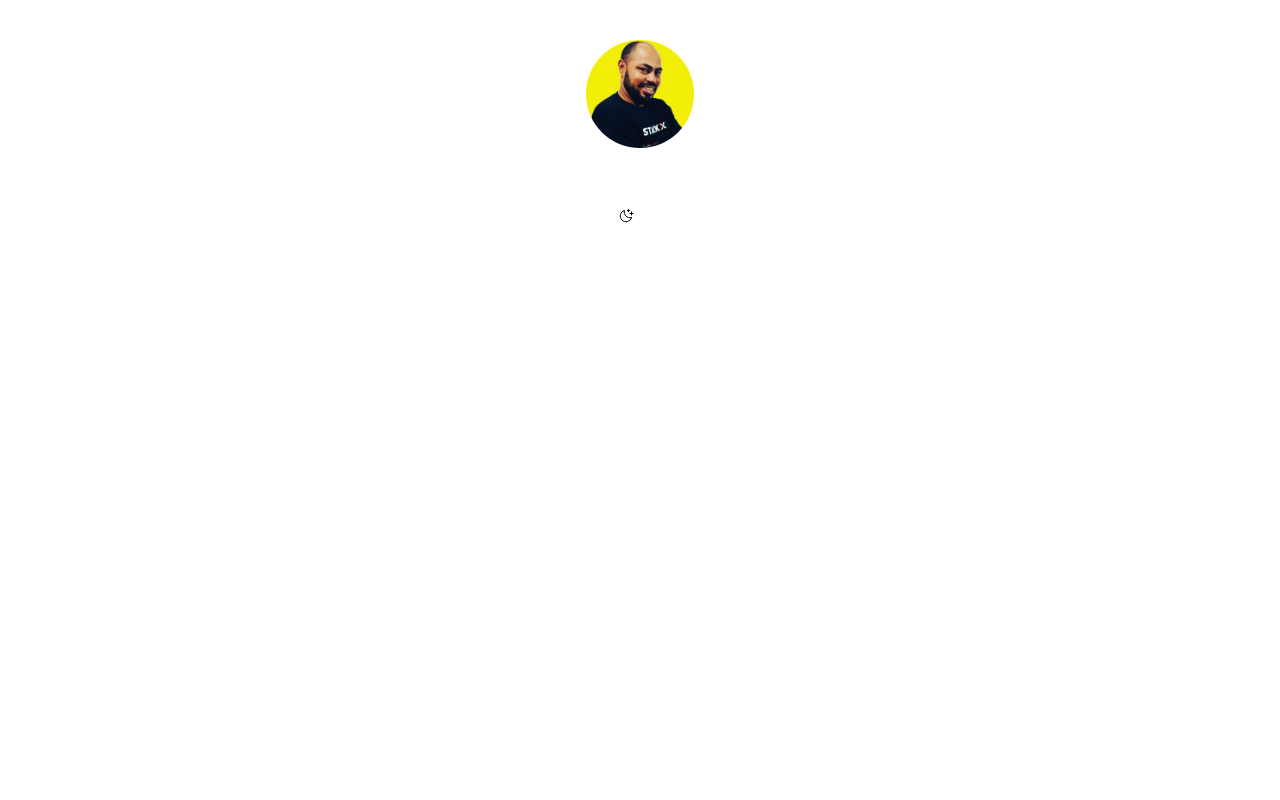
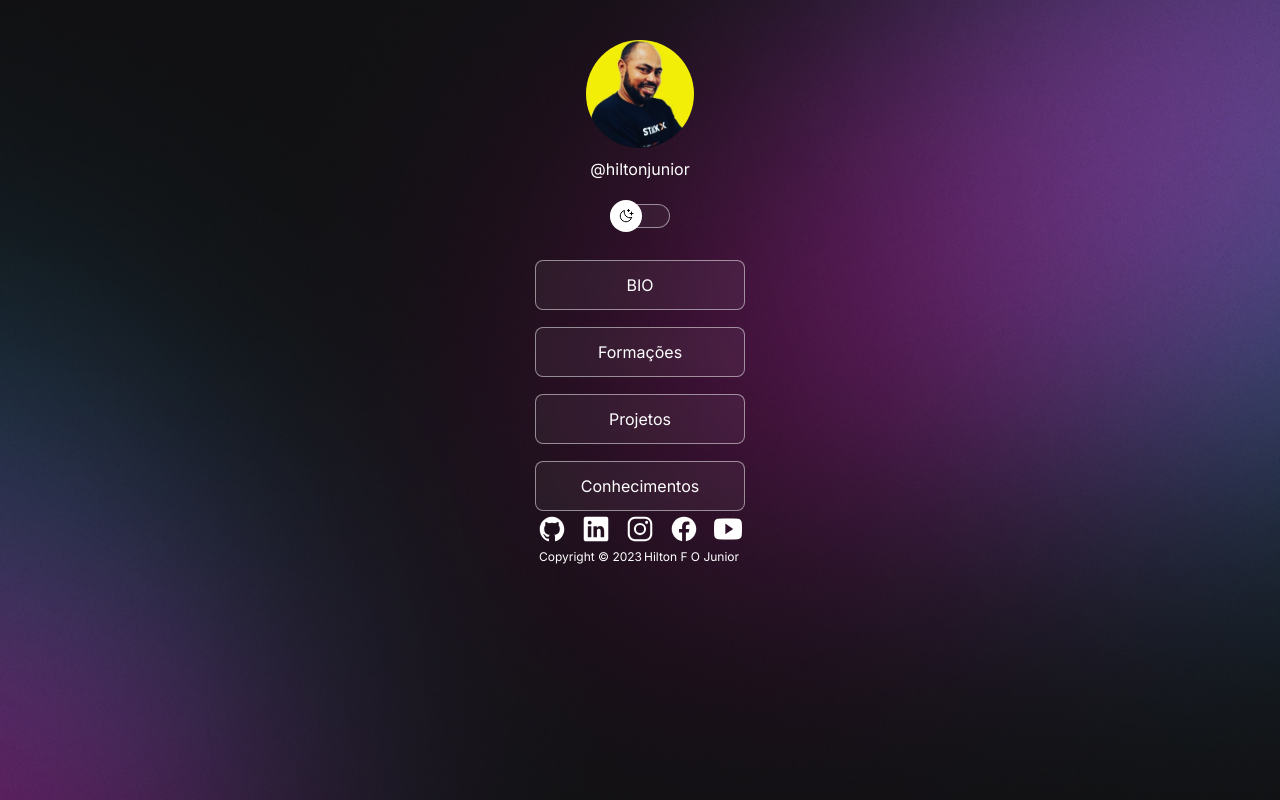
Before and after one commit to Devmmx166/primeiroProjeto, a website: page index.html in a window 1280 px wide. Drawn offline with nearby package versions, Linux system fonts and the light colour scheme.

Commit message:
correção

```diff
--- a/css/style.css
+++ b/css/style.css
@@ -21,7 +21,7 @@
 }
 :root{
   --text-color:white;
-  --bg-url: url(./assets/bg-desktop.jpg);
+  --bg-url: url(../assets/bg-desktop.jpg);
   --stroke-color: rgb(255, 255, 255,0.5);
   --surface-color:rgb(255, 255, 255,0.05);
   --surface-color-hover:rgb(0,0, 0,0.02);
@@ -32,7 +32,7 @@
 
 .light{
   --text-color:rgb(0, 0, 0);
-  --bg-url: url(./assets/bg-desktop-light.jpg);
+  --bg-url: url(../assets/bg-desktop-light.jpg);
   --stroke-color: rgb(0, 0, 0,0.5);
   --surface-color:rgb(0, 0, 0,0.05);
   --surface-color-hover:rgb(0,0, 0,0.02);
```
